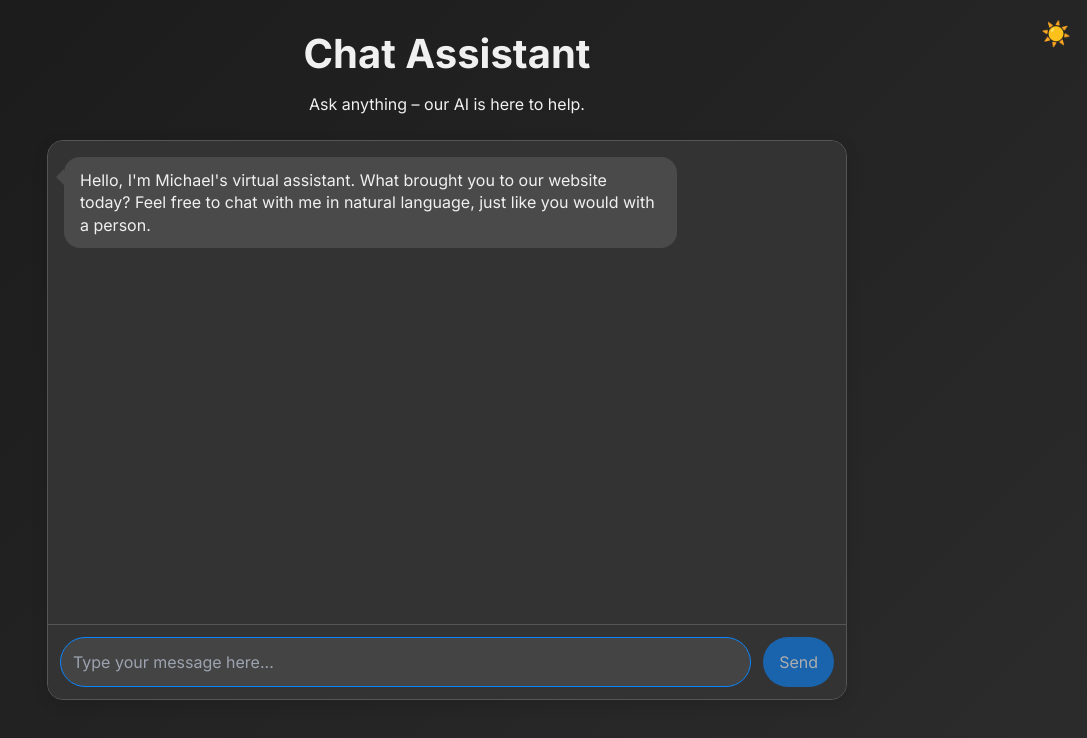
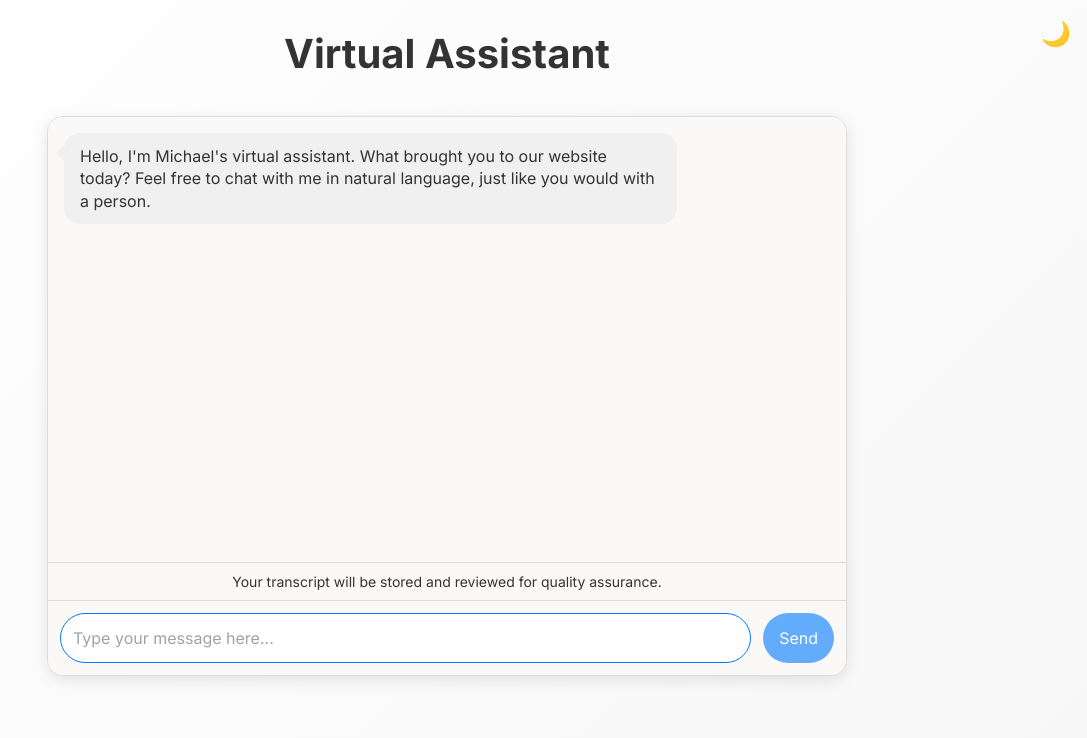
Before and after one commit to TheLegitSmit/AssistantBot, a Next.js app: page / in a window 1280 px wide. Shown: the top 738 px of the page, without its empty margins (193-1280 px from the left). Built offline with nearby package versions, Linux system fonts and the light colour scheme.

Commit message:
feb 10 final update

```diff
--- a/app/page.tsx
+++ b/app/page.tsx
@@ -6,7 +6,7 @@ import ReactMarkdown from 'react-markdown';
 import rehypeRaw from 'rehype-raw';
 import styled, { createGlobalStyle, ThemeProvider } from 'styled-components';
 
-/* Global styles to reset defaults and apply the chosen theme */
+/* Global styles with a smooth transition */
 const GlobalStyle = createGlobalStyle`
   body {
     margin: 0;
@@ -18,19 +18,20 @@ const GlobalStyle = createGlobalStyle`
   }
 `;
 
-/* Define two themes with modern palettes */
+/* Updated light theme for a white website background */
 const lightTheme = {
-  bodyBackground: 'linear-gradient(135deg, #f0f9ff, #cbebff)',
-  chatCardBackground: '#ffffff',
+  bodyBackground: 'linear-gradient(135deg, #FFFFFF, #F7F7F7)', // subtle gradient from white to off-white
+  chatCardBackground: '#FAF9F7', // off-white chat card
   textColor: '#333333',
-  userBubble: '#d2e9ff',
-  assistantBubble: '#e8e8e8',
+  userBubble: '#d0e8ff',         // soft pastel blue for user messages
+  assistantBubble: '#f0f0f0',    // light grey for assistant messages
   inputBackground: '#ffffff',
-  inputBorder: '#cccccc',
+  inputBorder: '#dddddd',
   sendButton: '#007aff',
   sendButtonHover: '#005bb5',
 };
 
+/* Dark theme remains as before */
 const darkTheme = {
   bodyBackground: 'linear-gradient(135deg, #1a1a1a, #2c2c2c)',
   chatCardBackground: '#333333',
@@ -43,7 +44,7 @@ const darkTheme = {
   sendButtonHover: '#0066cc',
 };
 
-/* Styled Components for layout and elements */
+/* Styled Components */
 const PageContainer = styled.div`
   min-height: 100vh;
   display: flex;
@@ -96,6 +97,16 @@ const MessageList = styled.div`
   background: ${(props) => props.theme.chatCardBackground};
 `;
 
+/* Notice styled component for transcript disclaimer */
+const Notice = styled.div`
+  font-size: 0.875rem;
+  color: ${(props) => props.theme.textColor};
+  text-align: center;
+  padding: 0.5rem;
+  border-top: 1px solid ${(props) => props.theme.inputBorder};
+  background: ${(props) => props.theme.chatCardBackground};
+`;
+
 const Bubble = styled.div<{ $role: 'user' | 'assistant' }>`
   align-self: ${(props) => (props.$role === 'user' ? 'flex-end' : 'flex-start')};
   background: ${(props) =>
@@ -107,7 +118,6 @@ const Bubble = styled.div<{ $role: 'user' | 'assistant' }>`
   max-width: 80%;
   line-height: 1.4;
   font-size: 1rem;
-  /* Create a small tail pointer */
   &:after {
     content: "";
     position: absolute;
@@ -202,7 +212,7 @@ const ThemeToggle = styled.button`
   color: ${(props) => props.theme.textColor};
 `;
 
-/* A small wrapper for markdown styling */
+/* Markdown styling wrapper */
 const MarkdownWrapper = styled.div`
   p {
     margin: 0;
@@ -222,13 +232,13 @@ const initialAssistantMessage: Message = {
 };
 
 export default function Chat() {
-  // Dark mode is default.
-  const [isDarkMode, setIsDarkMode] = useState(true);
+  // Set default mode to light.
+  const [isDarkMode, setIsDarkMode] = useState(false);
   const { status, messages, input, submitMessage, handleInputChange } = useAssistant({ api: '/api/assistant' });
   const messagesEndRef = useRef<HTMLDivElement>(null);
   const inputRef = useRef<HTMLInputElement>(null);
 
-  // If no messages exist, use the initial assistant message.
+  // Show the initial assistant message if there are no messages.
   const displayMessages = messages.length > 0 ? messages : [initialAssistantMessage];
 
   const scrollToBottom = () => {
@@ -267,8 +277,8 @@ export default function Chat() {
           {isDarkMode ? '☀️' : '🌙'}
         </ThemeToggle>
         <Header>
-          <Title>Chat Assistant</Title>
-          <Tagline>Ask anything – our AI is here to help.</Tagline>
+          <Title>Virtual Assistant</Title>
+          <Tagline></Tagline>
         </Header>
         <ChatCard>
           <MessageList>
@@ -283,6 +293,9 @@ export default function Chat() {
             ))}
             <div ref={messagesEndRef} />
           </MessageList>
+          <Notice>
+            Your transcript will be stored and reviewed for quality assurance.
+          </Notice>
           <InputContainer onSubmit={onSubmit}>
             <InputBox
               ref={inputRef}
```
